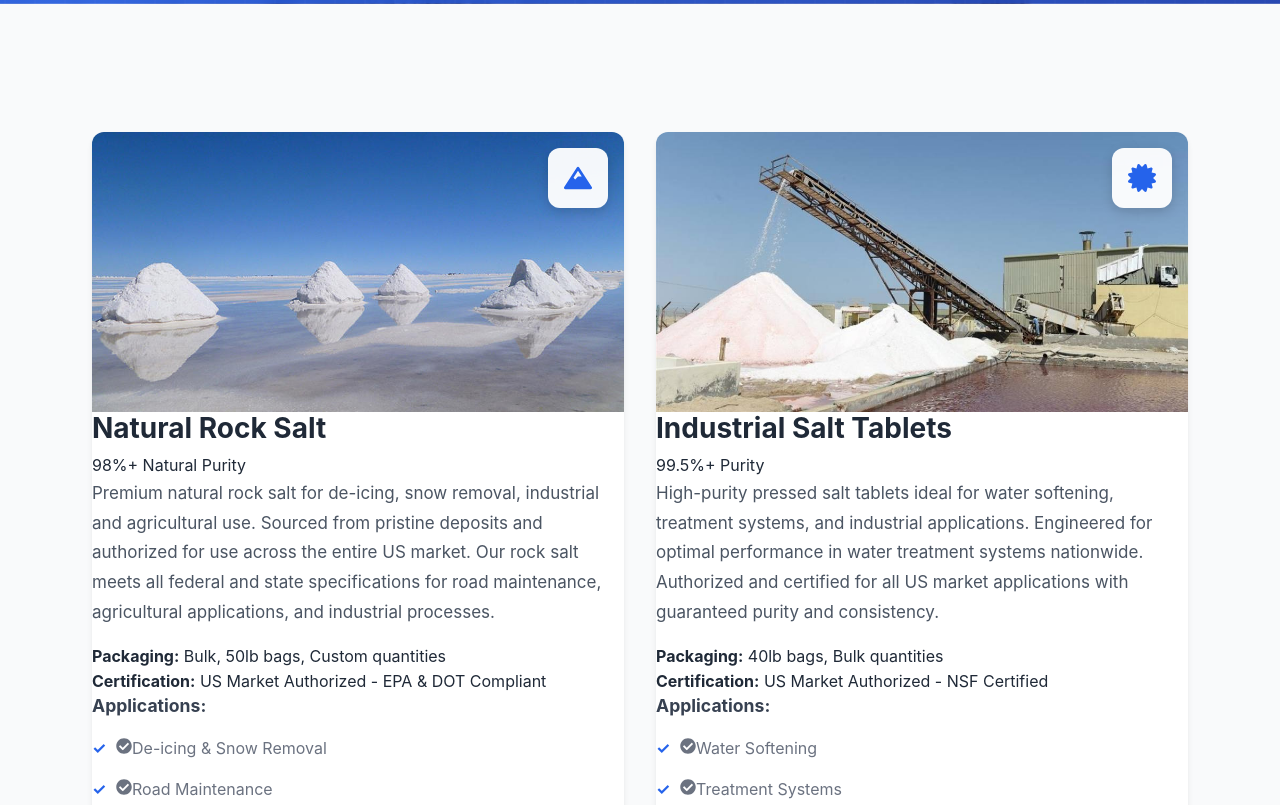
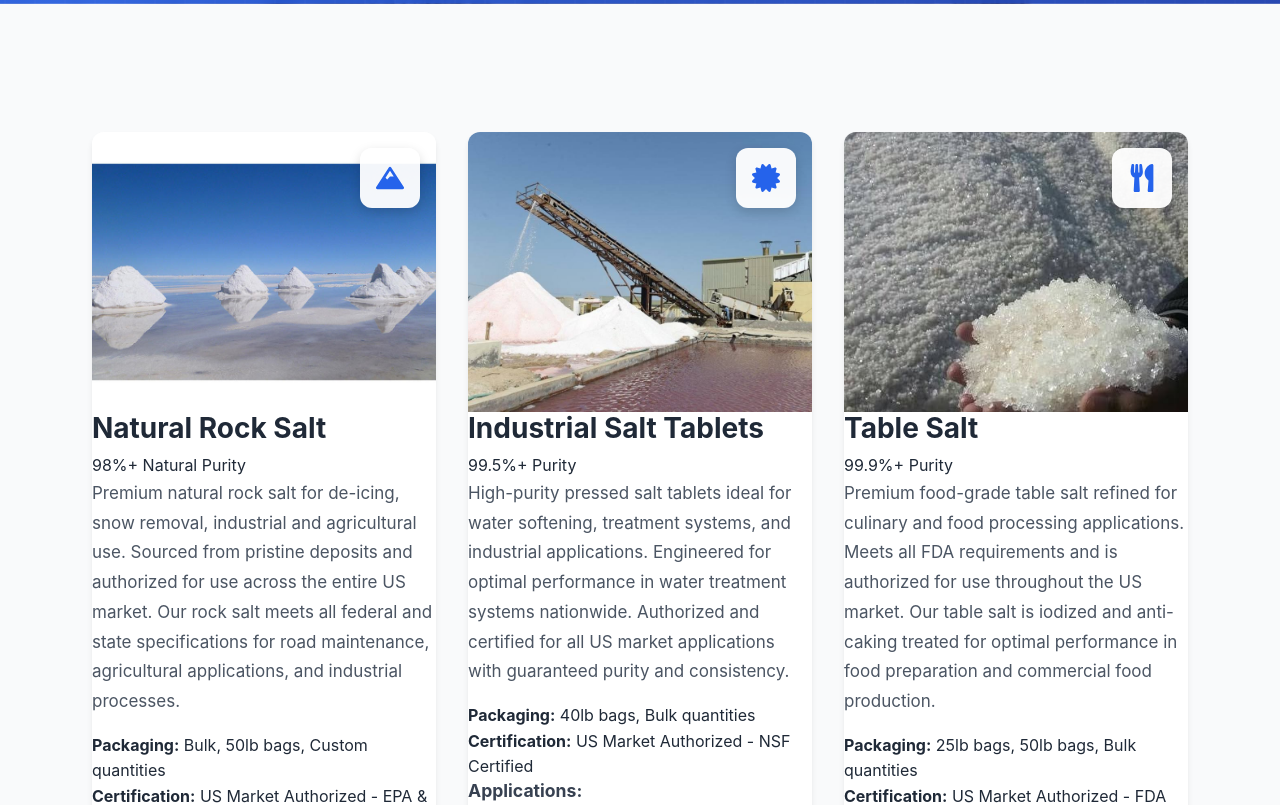
Before and after one commit to mamdouhnor/website-working, a React (Create React App) app: page /products in a window 1280 px wide. Shown: the part 440-1245 px from the top of the page. Built offline with nearby package versions, Linux system fonts and the light colour scheme.

Commit message:
Add Table Salt product with US market FDA authorization

```diff
--- a/src/pages/Products.js
+++ b/src/pages/Products.js
@@ -1,6 +1,6 @@
 import React from 'react';
 import { Link } from 'react-router-dom';
-import { FaMountain, FaDroplet, FaCheckCircle, FaArrowRight, FaCertificate } from 'react-icons/fa';
+import { FaMountain, FaDroplet, FaCheckCircle, FaArrowRight, FaCertificate, FaUtensils } from 'react-icons/fa';
 import '../styles/Products.css';
 
 const products = [
@@ -27,6 +27,18 @@ const products = [
     packaging: '40lb bags, Bulk quantities',
     specs: 'US Market Authorized - NSF Certified',
     image: `${process.env.PUBLIC_URL}/images/products/production.jpg`
+  },
+  {
+    id: 3,
+    name: 'Table Salt',
+    description: 'Premium food-grade table salt refined for culinary and food processing applications. Meets all FDA requirements and is authorized for use throughout the US market. Our table salt is iodized and anti-caking treated for optimal performance in food preparation and commercial food production.',
+    applications: ['Food Preparation', 'Food Processing', 'Retail Distribution', 'Commercial Kitchens'],
+    icon: FaUtensils,
+    color: 'emerald',
+    purity: '99.9%+',
+    packaging: '25lb bags, 50lb bags, Bulk quantities',
+    specs: 'US Market Authorized - FDA Approved',
+    image: `${process.env.PUBLIC_URL}/images/products/salt_hand.jpg`
   }
 ];
 
```
